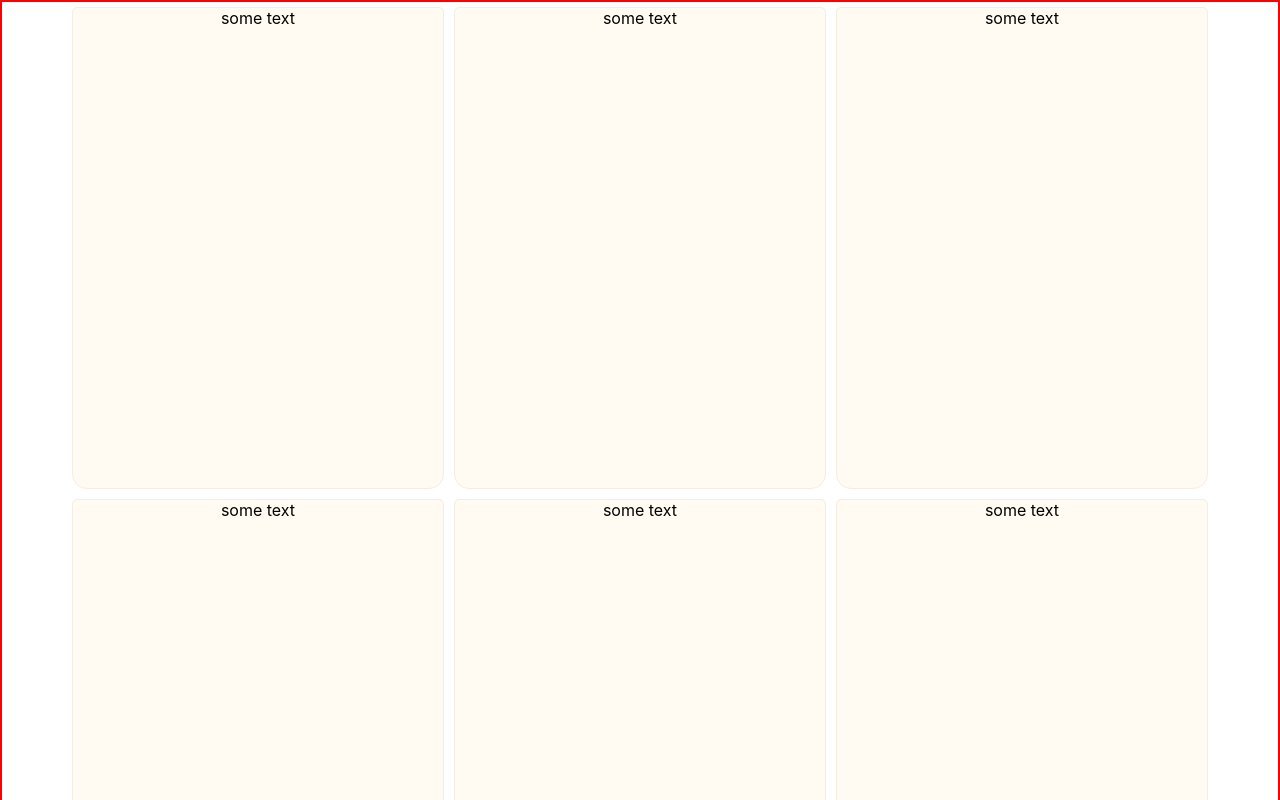
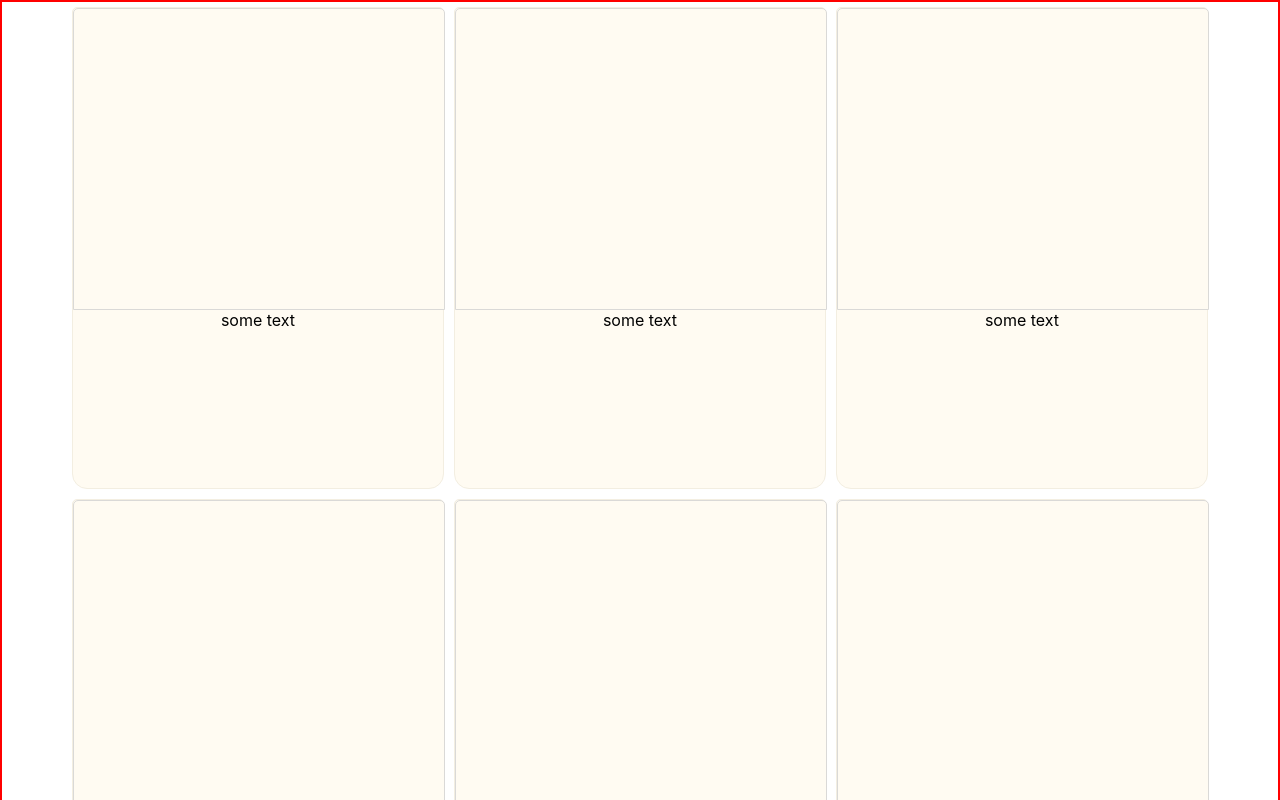
Before and after one commit to skypencil/CihookReactClient, a React (Create React App) app: page / in a window 1280 px wide. Shown: the top 800 px of the page. Built offline with nearby package versions, Linux system fonts and the light colour scheme.

Commit message:
Carousel Card Added

```diff
--- a/src/Cards/Card/Card.component.jsx
+++ b/src/Cards/Card/Card.component.jsx
@@ -1,9 +1,13 @@
 import React from 'react';
+import Carousel from './Carousel/Carousel.component.jsx'
 import './Card.style.css';
 
 const Card = (props) => {
     return(
         <div className="Card">
+            <div className="CarouselContainer">
+                <Carousel/>
+            </div>
             some text
         </div>
     )
--- /dev/null
+++ b/src/Cards/Card/Carousel/Carousel.component.jsx
@@ -0,0 +1,16 @@
+import React, { userState } from 'react';
+import './Carousel.style.css'
+
+/**
+ * @function Carousel
+ */
+
+const Carousel = () => {
+    return (
+        <div className="Carousel">
+
+        </div>
+    )
+}
+
+export default Carousel;
--- /dev/null
+++ b/src/Cards/Card/Carousel/Carousel.style.css
@@ -0,0 +1,22 @@
+.Carousel {
+    order: 5;
+    background-color: rgb(255, 251, 242);
+}
+
+.Carousel {
+    max-width: 370px;
+    min-width: 370px;
+
+    max-height: 300px;
+    min-height: 300px;
+    margin: 0px;
+}
+
+.Carousel {
+    border-style: solid;
+    border-color: rgb(218, 217, 215);
+    border-width: 1px;
+
+    border-top-left-radius: 5px;
+    border-top-right-radius: 5px;
+}
```
